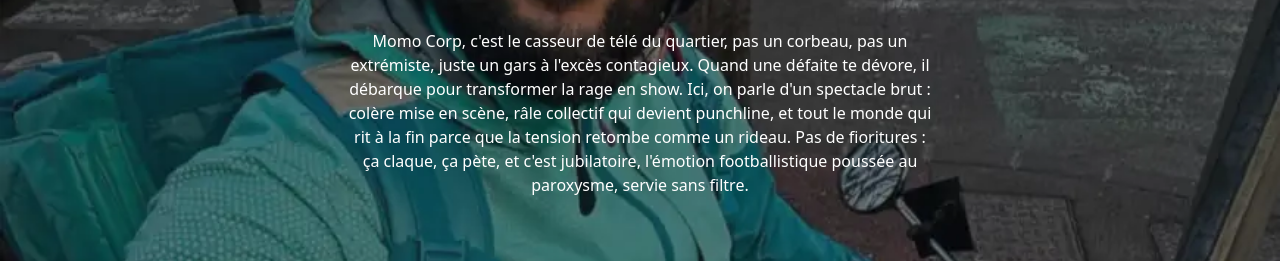
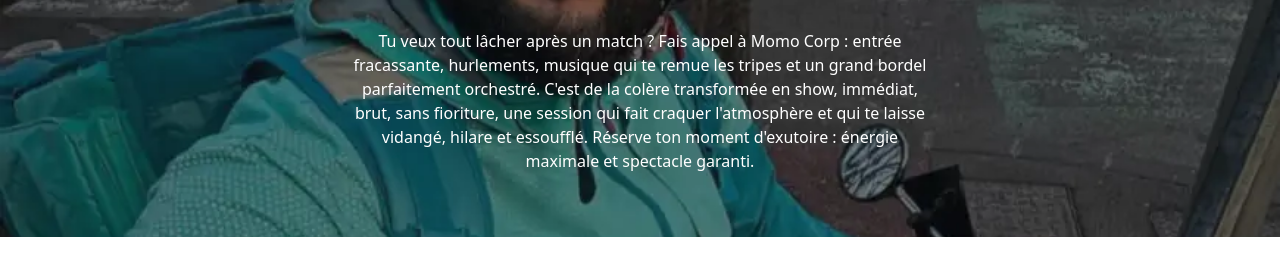
Before and after one commit to floriangarciasoto/bwb-greencode-essai, a plain HTML site: page public_html/index.html in a window 1280 px wide. Shown: the part 195-471 px from the top of the page. Drawn offline with Linux system fonts and the light colour scheme.

Commit message:
Changement du texte d'intro

```diff
--- a/public_html/index.html
+++ b/public_html/index.html
@@ -55,11 +55,10 @@
       <p class="fst-italic">Votre casseur de télé local</p>
 
       <p class="mx-5 my-3 w-lg-50">
-        Momo Corp, c'est le casseur de télé du quartier, pas un corbeau, pas un extrémiste, juste un gars à l'excès
-        contagieux. Quand une défaite te dévore, il débarque pour transformer la rage en show. Ici, on parle d'un
-        spectacle brut : colère mise en scène, râle collectif qui devient punchline, et tout le monde qui rit à la fin
-        parce que la tension retombe comme un rideau. Pas de fioritures : ça claque, ça pète, et c'est jubilatoire,
-        l'émotion footballistique poussée au paroxysme, servie sans filtre.
+        Tu veux tout lâcher après un match ? Fais appel à Momo Corp : entrée fracassante, hurlements, musique qui te
+        remue les tripes et un grand bordel parfaitement orchestré. C'est de la colère transformée en show, immédiat,
+        brut, sans fioriture, une session qui fait craquer l'atmosphère et qui te laisse vidangé, hilare et essoufflé.
+        Réserve ton moment d'exutoire : énergie maximale et spectacle garanti.
       </p>
 
     </section>
```
